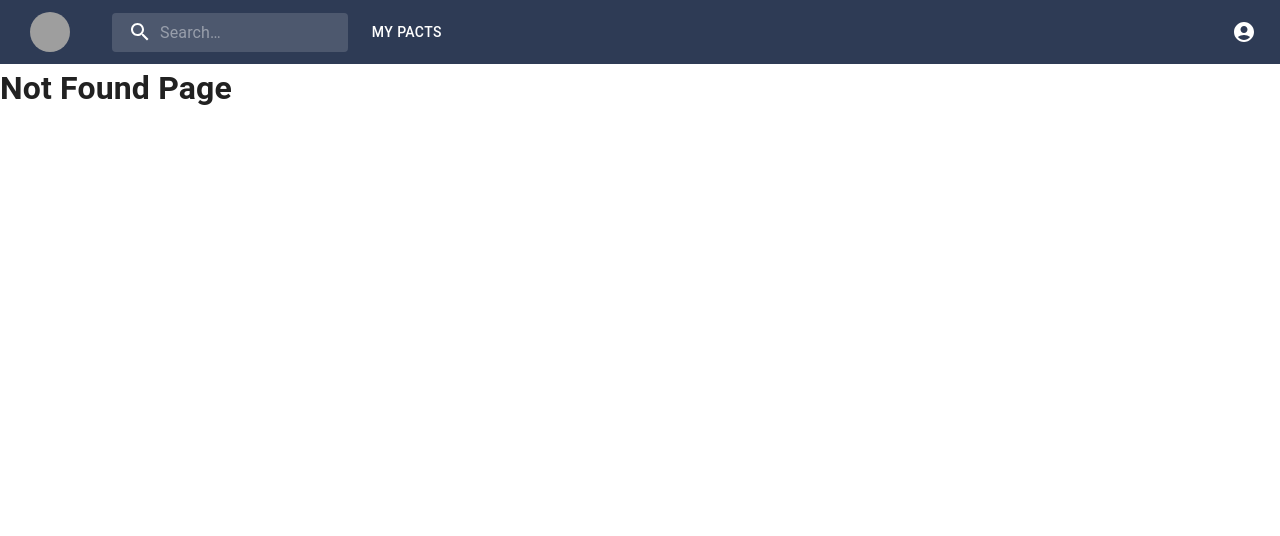
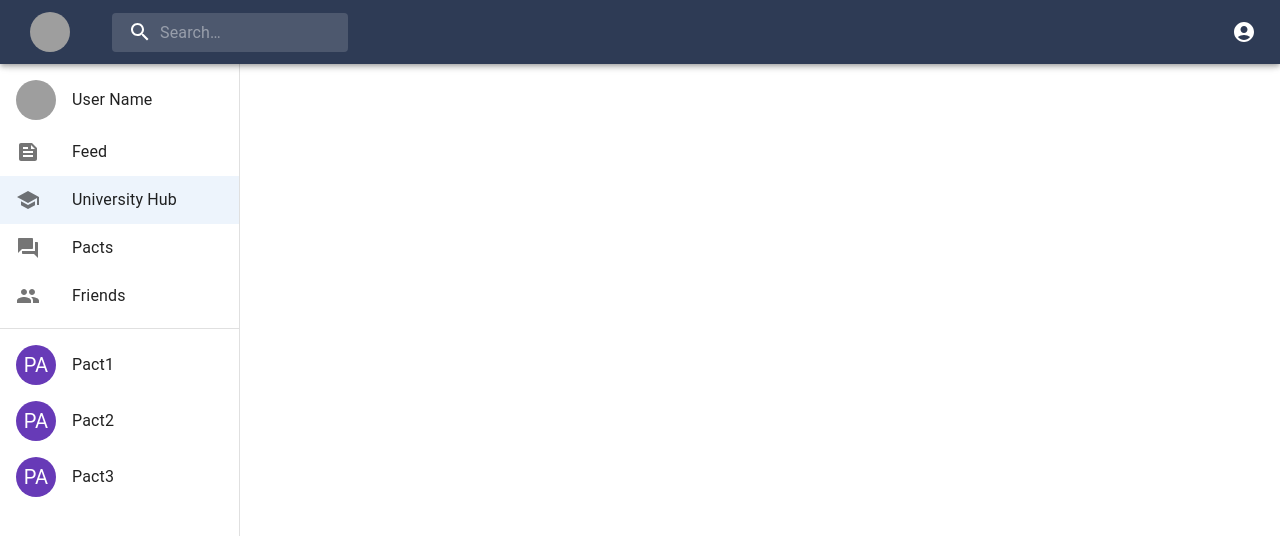
Before and after one commit to thomtreebus/Pacto, a React (Create React App) app in the folder client/: page /feed in a window 1280 px wide. Before the commit this address had no page. Shown: the top 536 px of the page. Built offline with nearby package versions, Linux system fonts and the light colour scheme; grey boxes are pictures that could not be loaded.

Commit message:
Create sidebar prototype

```diff
--- a/client/src/App.jsx
+++ b/client/src/App.jsx
@@ -2,6 +2,7 @@ import Login from "./pages/LoginPage";
 import SignUp from "./pages/SignupPage";
 import AppBar from "./components/AppBar";
 import Landing from "./pages/LandingPage";
+import Feed from "./pages/Feed";
 import { BrowserRouter as Router, Route, Switch } from "react-router-dom";
 import { CssBaseline } from "@mui/material";
 
@@ -26,6 +27,10 @@ function App() {
 						<Route exact path="/profile">
 							<h1>Profile Page</h1>
 						</Route>
+						<Route exact path="/feed">
+							<h1>Feed</h1>
+							<Feed />
+						</Route>
 						<Route path="*">
 							<h1>Not Found Page</h1>
 						</Route>
--- a/client/src/components/AppBar.jsx
+++ b/client/src/components/AppBar.jsx
@@ -167,7 +167,8 @@ export default function PrimarySearchAppBar() {
   return (
     <Box sx={{ flexGrow: 1 }}>
       <AppBar
-        position="static"
+        position="fixed"
+        sx={{ zIndex: (theme) => theme.zIndex.drawer + 1 }}
         style={{ background: '#2E3B55' }}>
         <Toolbar>
 
@@ -192,13 +193,13 @@ export default function PrimarySearchAppBar() {
               inputProps={{ 'aria-label': 'search' }}
             />
           </Search>
-          <Button
+          {/* <Button
               color="inherit"
               component={ Link }
               to="/"
             >
               My Pacts
-            </Button>
+            </Button> */}
           <Box sx={{ flexGrow: 1 }} />
           {/* TODO: DMs, Notifications */}
           <Box sx={{ display: { xs: 'none', md: 'flex' } }}>
--- /dev/null
+++ b/client/src/components/SideBar.jsx
@@ -0,0 +1,97 @@
+import * as React from 'react';
+import { styled, useTheme } from '@mui/material/styles';
+import Box from '@mui/material/Box';
+import Drawer from '@mui/material/Drawer';
+import MuiAppBar from '@mui/material/AppBar';
+import Toolbar from '@mui/material/Toolbar';
+import List from '@mui/material/List';
+import CssBaseline from '@mui/material/CssBaseline';
+import Typography from '@mui/material/Typography';
+import Divider from '@mui/material/Divider';
+import IconButton from '@mui/material/IconButton';
+import MenuIcon from '@mui/icons-material/Menu';
+import ChevronLeftIcon from '@mui/icons-material/ChevronLeft';
+import ChevronRightIcon from '@mui/icons-material/ChevronRight';
+import ListItem from '@mui/material/ListItem';
+import ListItemIcon from '@mui/material/ListItemIcon';
+import ListItemText from '@mui/material/ListItemText';
+import InboxIcon from '@mui/icons-material/MoveToInbox';
+import MailIcon from '@mui/icons-material/Mail';
+import Avatar from '@mui/material/Avatar';
+import PactoIcon from '../assets/pacto-logo.ico';
+import FeedIcon from '@mui/icons-material/Feed';
+import PactIcon from '@mui/icons-material/Forum';
+import FriendsIcon from '@mui/icons-material/People';
+import UniversityIcon from '@mui/icons-material/School';
+import { deepOrange, deepPurple } from '@mui/material/colors';
+import { ListItemButton } from '@mui/material';
+
+const drawerWidth = 240;
+
+export default function SideBar() {
+
+  const [selectedIndex, setSelectedIndex] = React.useState(1);
+
+  const handleListItemClick = (event, index) => {
+    setSelectedIndex(index);
+  };
+
+  return (
+    <Box sx={{ display: 'flex' }}>
+      <Drawer
+        variant="permanent"
+        sx={{
+          width: drawerWidth,
+          flexShrink: 0,
+          [`& .MuiDrawer-paper`]: { width: drawerWidth, boxSizing: 'border-box' },
+        }}
+      >
+      <Toolbar />
+        <Box sx={{ overflow: 'auto' }}>
+        <List>
+          <ListItem>
+            <ListItemIcon><Avatar alt="Placeholder" src={PactoIcon} /></ListItemIcon>
+            <ListItemText primary="User Name" />
+          </ListItem>
+            <ListItem button key="Feed"
+              selected={selectedIndex === 0}
+              onClick={(event) => handleListItemClick(event, 0)} >
+            <ListItemIcon><FeedIcon /></ListItemIcon>
+            <ListItemText primary="Feed" />
+          </ListItem>
+            <ListItem button key="University Hub"
+              selected={selectedIndex === 1}
+              onClick={(event) => handleListItemClick(event, 1)}>
+            <ListItemIcon><UniversityIcon /></ListItemIcon>
+            <ListItemText primary="University Hub" />
+          </ListItem>
+            <ListItem button key="Pacts"
+              selected={selectedIndex === 2}
+              onClick={(event) => handleListItemClick(event, 2)}>
+            <ListItemIcon><PactIcon /></ListItemIcon>
+            <ListItemText primary="Pacts" />
+          </ListItem>
+            <ListItem button key="Friends"
+              selected={selectedIndex === 3}
+              onClick={(event) => handleListItemClick(event, 3)}>
+            <ListItemIcon><FriendsIcon /></ListItemIcon>
+            <ListItemText primary="Friends" />
+          </ListItem>
+        </List>
+        <Divider />
+        <List>
+        {['Pact1', 'Pact2', 'Pact3'].map((text, index) => (
+          <ListItem button key={text}>
+            <ListItemIcon>
+              {/* {index % 2 === 0 ? <InboxIcon /> : <MailIcon />} */}
+              <Avatar sx={{ bgcolor: deepPurple[500] }}>{ text.substring(0,2).toUpperCase() }</Avatar>
+            </ListItemIcon>
+            <ListItemText primary={text} />
+          </ListItem>
+        ))}
+        </List>
+        </Box>
+      </Drawer>
+    </Box>
+  );
+}
--- /dev/null
+++ b/client/src/pages/Feed.jsx
@@ -0,0 +1,10 @@
+import SideBar from '../components/SideBar';
+
+
+import React from 'react';
+
+export default function Feed() {
+  return (
+    <SideBar />
+  );
+}
```
